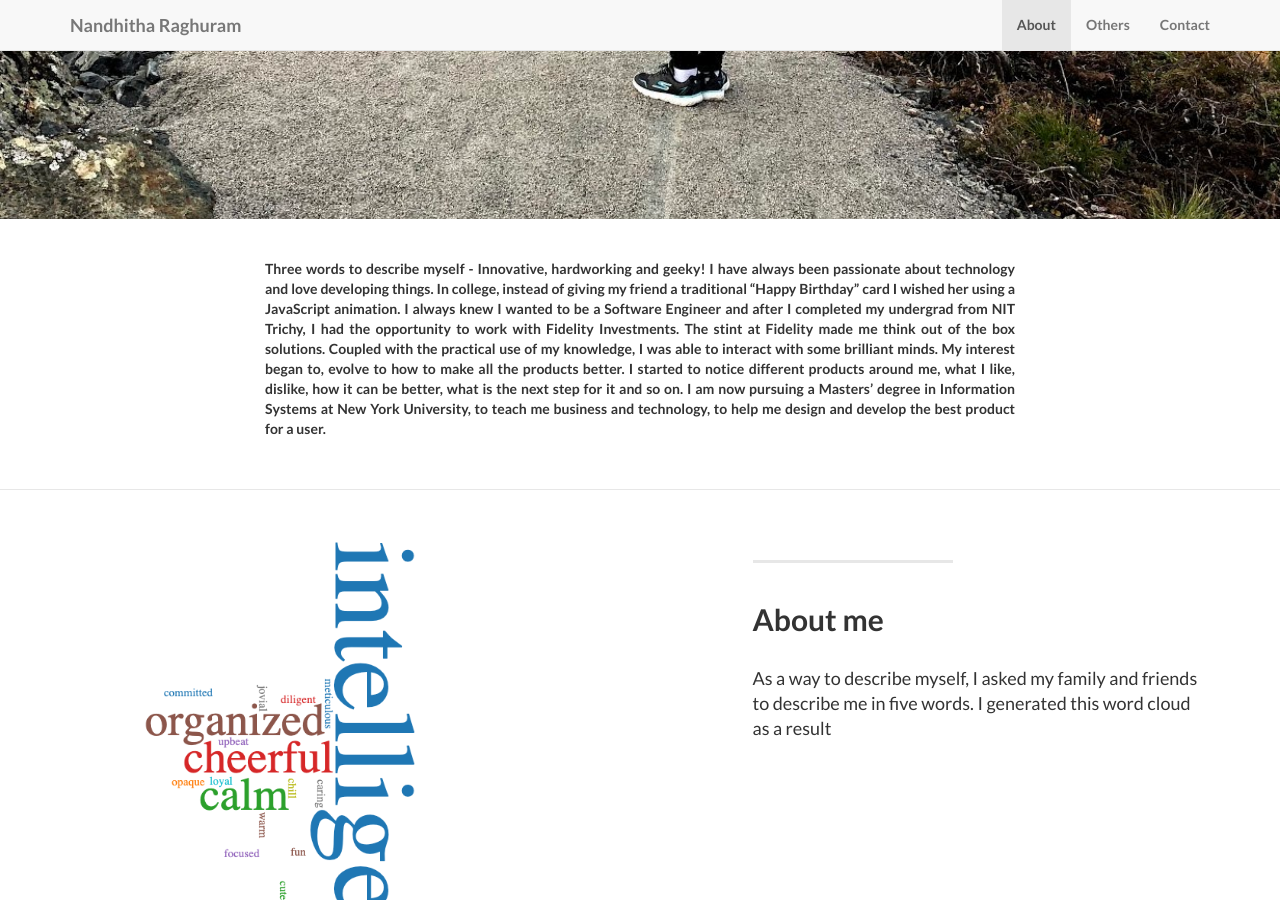
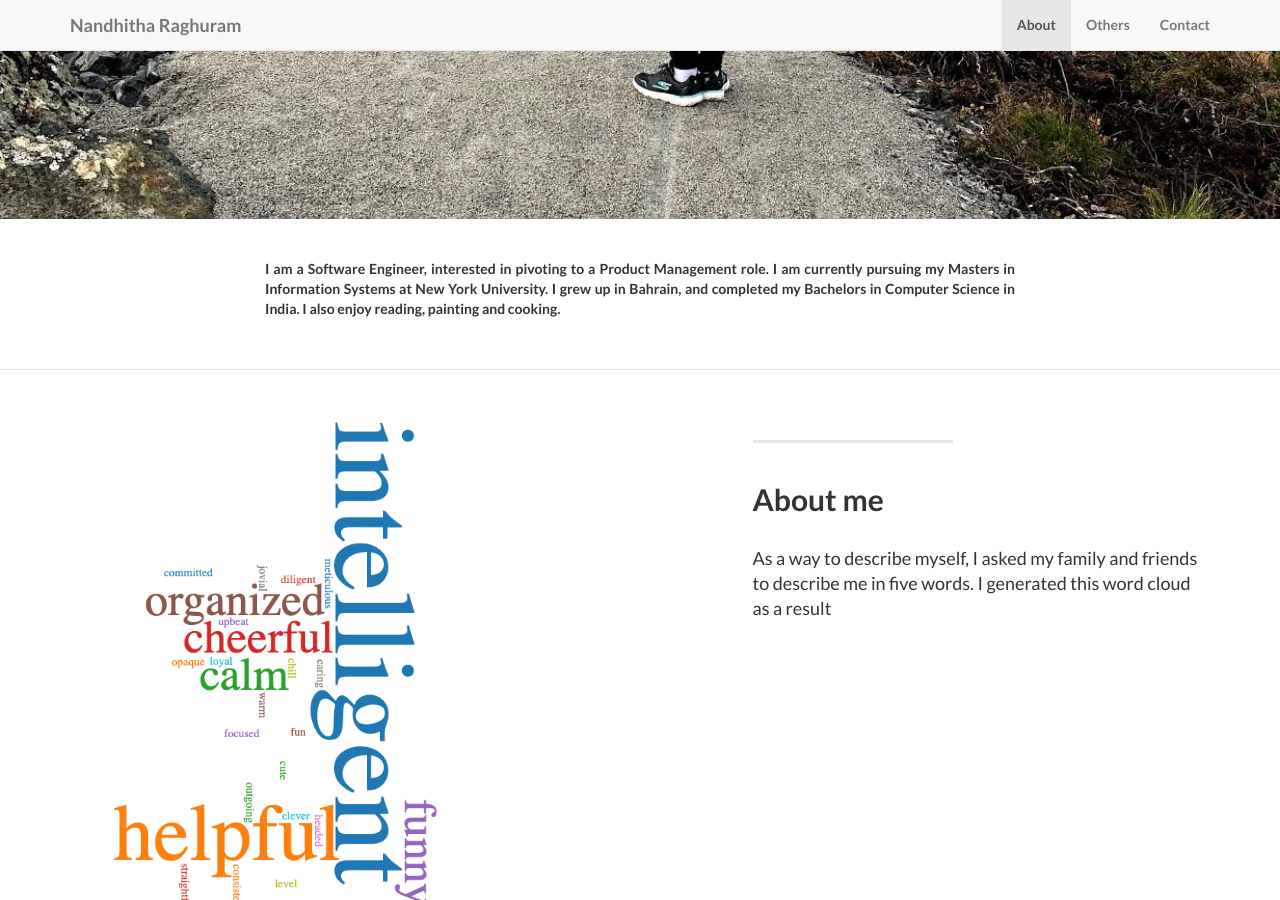
Before and after one commit to NandhithaR/Portfolio, a Jekyll site: the page built from index.html, in a window 1280 px wide and 900 px high, scrolled down 512 px. Built offline with Jekyll 4.4.1, drawn with Linux system fonts in a browser that asks for light colours; nearby versions of some CDN libraries; library files that are not in the unit come from our copies.

Commit message:
about me

```diff
--- a/_includes/about.html
+++ b/_includes/about.html
@@ -5,12 +5,9 @@
               <br/><br/>
               <!-- <h2>About Nandhitha</h2> -->
               <!-- <br/> -->
-                <p> Three words to describe myself - Innovative, hardworking and geeky! I have always been passionate about technology and love developing things.
-                In college, instead of giving my friend a traditional “Happy Birthday” card I wished her using a JavaScript animation.
-                I always knew I wanted to be a Software Engineer and after I completed my undergrad from NIT Trichy, I had the opportunity to work with Fidelity Investments.
-                The stint at Fidelity made me think out of the box solutions. Coupled with the practical use of my knowledge, I was able to interact with some brilliant minds.
-                My interest began to, evolve to how to make all the products better. I started to notice different products around me, what I like, dislike, how it can be better, what is the next step for it and so on.
-                I am now pursuing a Masters’ degree in Information Systems at New York University, to teach me business and technology, to help me design and develop the best product for a user.</p>
+                <p>I am a Software Engineer, interested in pivoting to a Product Management role. I am currently pursuing my Masters in Information Systems at New York University.
+                   I grew up in Bahrain, and completed my Bachelors in Computer Science in India.
+                  I also enjoy reading, painting and cooking. </p>
                 <br/>
               </div>
         </div>
```
Also changed, not shown: 2 other files.
